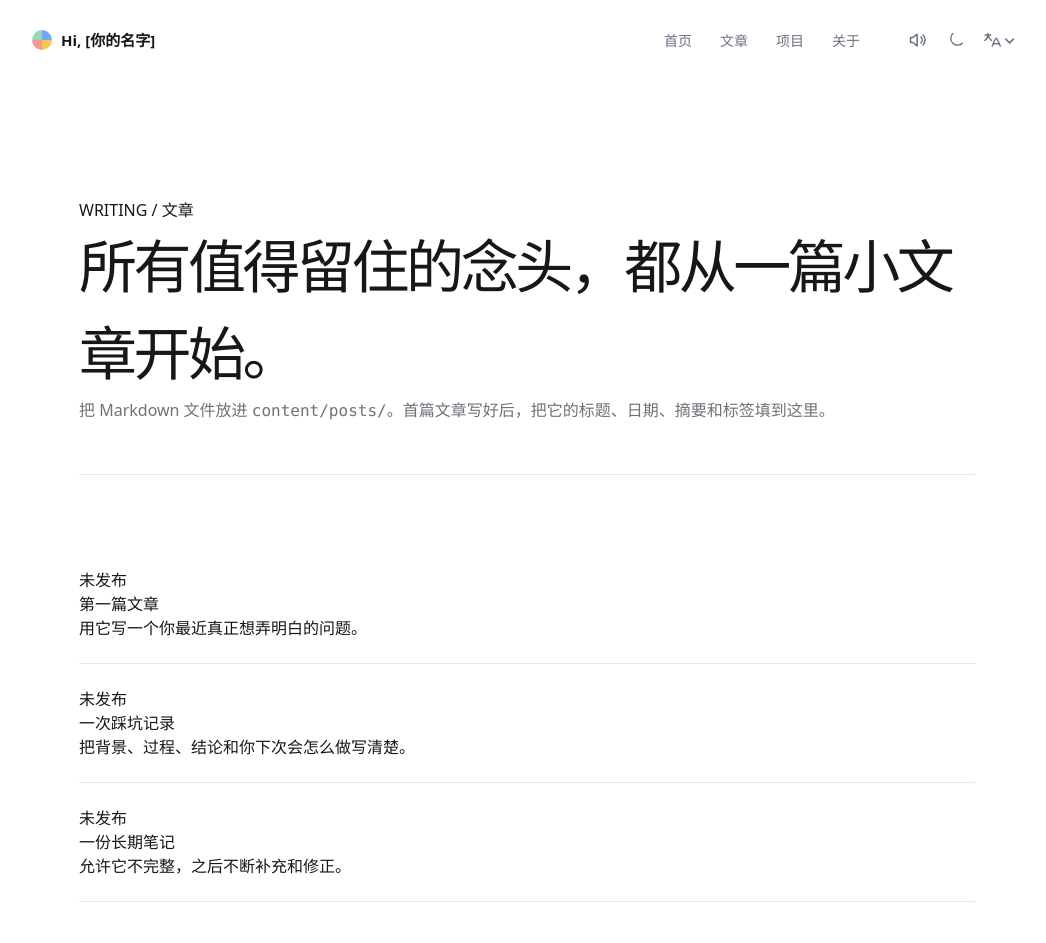
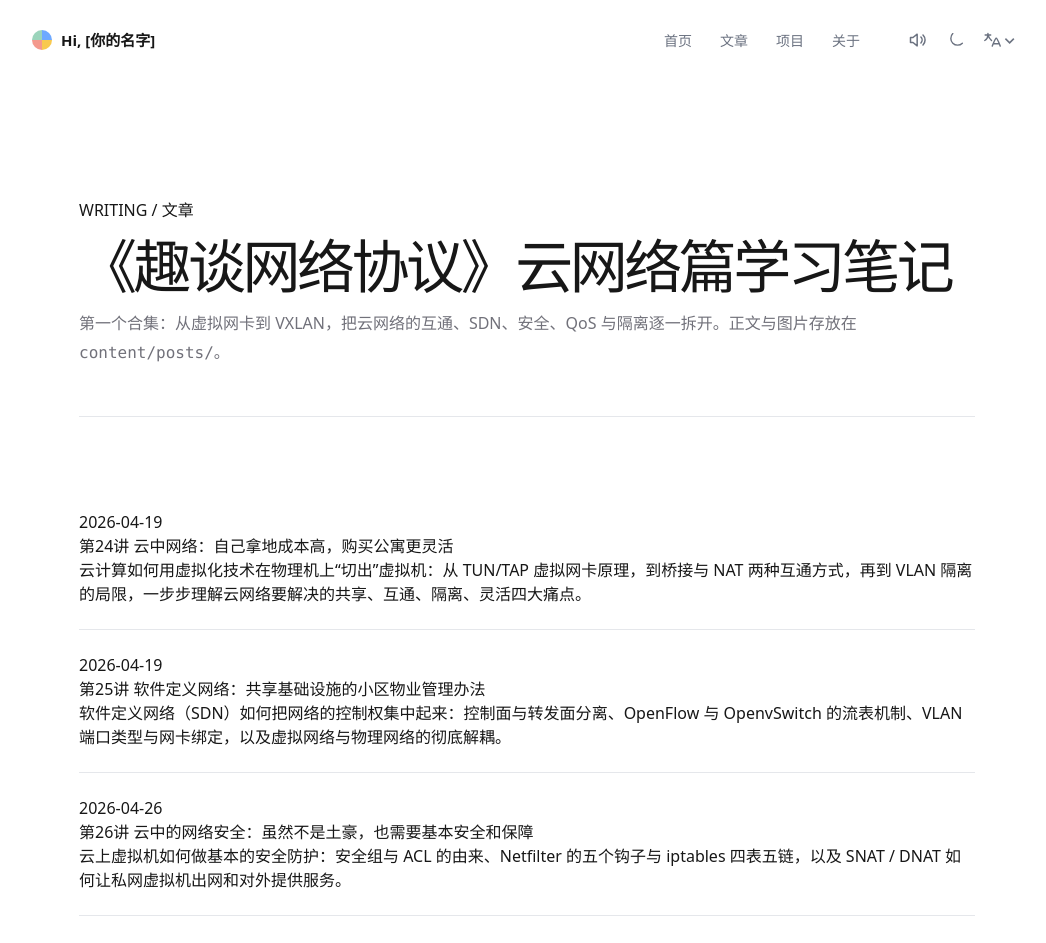
Before and after one commit to Jmmt-mingrui/Jmmt-mingrui.github.io, a Next.js app: page /writing in a window 1280 px wide. Shown: the top 943 px of the page, without its empty margins (113-1159 px from the left). Built offline with nearby package versions, Linux system fonts and the light colour scheme.

Commit message:
feat: list the first collection on the /writing page
Replace placeholder entries with the five 趣谈网络协议 notes: each
entry shows its date, title and summary, and the hero copy describes
the collection.

```diff
--- a/app/writing/page.tsx
+++ b/app/writing/page.tsx
@@ -1,17 +1,49 @@
 import { SiteShell } from "../components/site-shell";
+
+const posts = [
+  {
+    date: "2026-04-19",
+    title: "第24讲 云中网络：自己拿地成本高，购买公寓更灵活",
+    summary: "云计算如何用虚拟化技术在物理机上“切出”虚拟机：从 TUN/TAP 虚拟网卡原理，到桥接与 NAT 两种互通方式，再到 VLAN 隔离的局限，一步步理解云网络要解决的共享、互通、隔离、灵活四大痛点。",
+  },
+  {
+    date: "2026-04-19",
+    title: "第25讲 软件定义网络：共享基础设施的小区物业管理办法",
+    summary: "软件定义网络（SDN）如何把网络的控制权集中起来：控制面与转发面分离、OpenFlow 与 OpenvSwitch 的流表机制、VLAN 端口类型与网卡绑定，以及虚拟网络与物理网络的彻底解耦。",
+  },
+  {
+    date: "2026-04-26",
+    title: "第26讲 云中的网络安全：虽然不是土豪，也需要基本安全和保障",
+    summary: "云上虚拟机如何做基本的安全防护：安全组与 ACL 的由来、Netfilter 的五个钩子与 iptables 四表五链，以及 SNAT / DNAT 如何让私网虚拟机出网和对外提供服务。",
+  },
+  {
+    date: "2026-05-19",
+    title: "第27讲 云中的网络QoS：邻居疯狂下电影，我该怎么办？",
+    summary: "邻居虚拟机疯狂下电影把带宽占满了怎么办：QoS 流量控制原理，从 TC 的无类别与有类别排队规则（SFQ、TBF、HTB），到 OVS 上结合流表为不同租户精准限速。",
+  },
+  {
+    date: "2026-05-20",
+    title: "第28讲 云中网络的隔离GRE、VXLAN：虽然住一个小区，也要保护隐私",
+    summary: "VLAN 只有 4096 个 ID，公有云百万租户怎么隔离：GRE 与 VXLAN 隧道封装技术、Overlay 网络、VTEP 的封装解封装与 ARP 广播学习，以及 OVS 多流表转发流水线。",
+  },
+];
 
 export default function WritingPage() {
   return (
     <SiteShell>
       <section className="inner-hero inner-hero-yellow">
         <p className="eyebrow">WRITING / 文章</p>
-        <h1>所有值得留住的念头，都从一篇小文章开始。</h1>
-        <p>把 Markdown 文件放进 <code>content/posts/</code>。首篇文章写好后，把它的标题、日期、摘要和标签填到这里。</p>
+        <h1>《趣谈网络协议》云网络篇学习笔记</h1>
+        <p>第一个合集：从虚拟网卡到 VXLAN，把云网络的互通、SDN、安全、QoS 与隔离逐一拆开。正文与图片存放在 <code>content/posts/</code>。</p>
       </section>
-      <section className="placeholder-list" aria-label="文章占位列表">
-        <article><span>未发布</span><h2>第一篇文章</h2><p>用它写一个你最近真正想弄明白的问题。</p></article>
-        <article><span>未发布</span><h2>一次踩坑记录</h2><p>把背景、过程、结论和你下次会怎么做写清楚。</p></article>
-        <article><span>未发布</span><h2>一份长期笔记</h2><p>允许它不完整，之后不断补充和修正。</p></article>
+      <section className="placeholder-list" aria-label="文章列表">
+        {posts.map((post) => (
+          <article key={post.title}>
+            <span>{post.date}</span>
+            <h2>{post.title}</h2>
+            <p>{post.summary}</p>
+          </article>
+        ))}
       </section>
     </SiteShell>
   );
```
